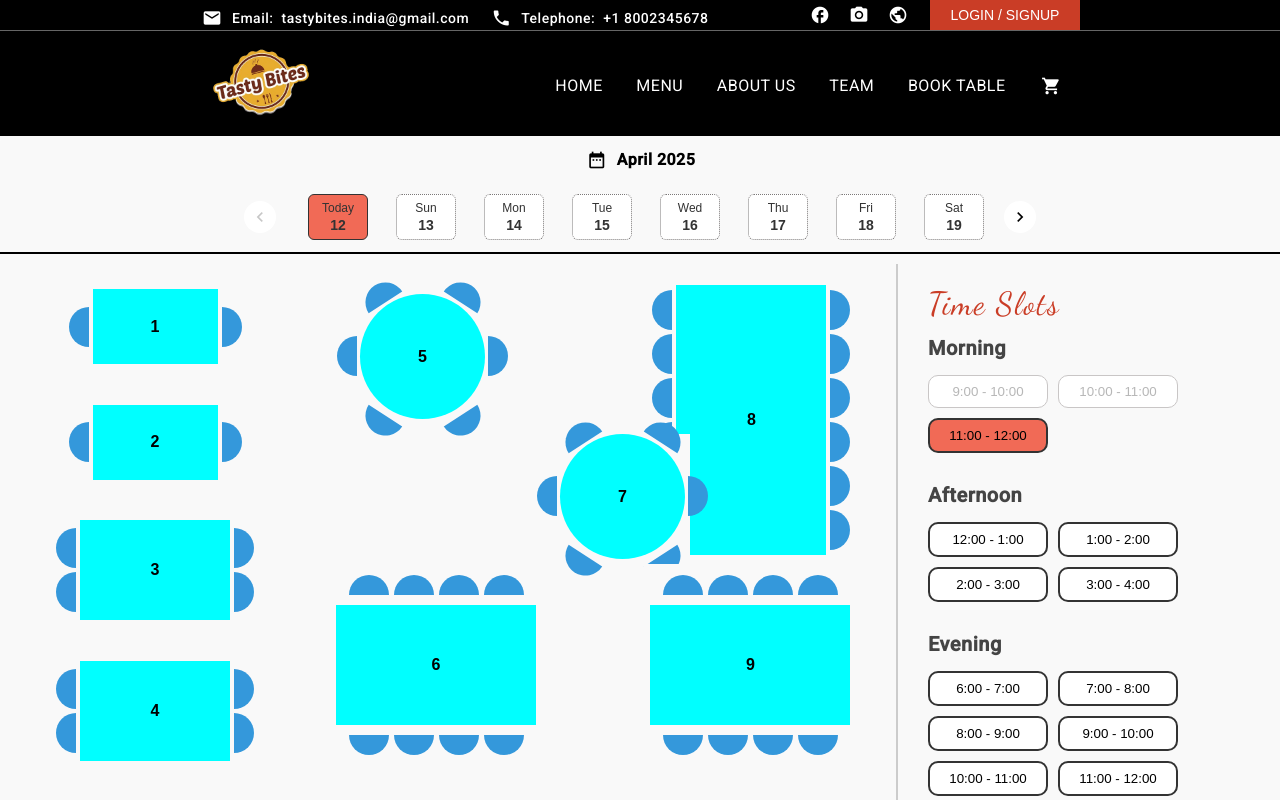
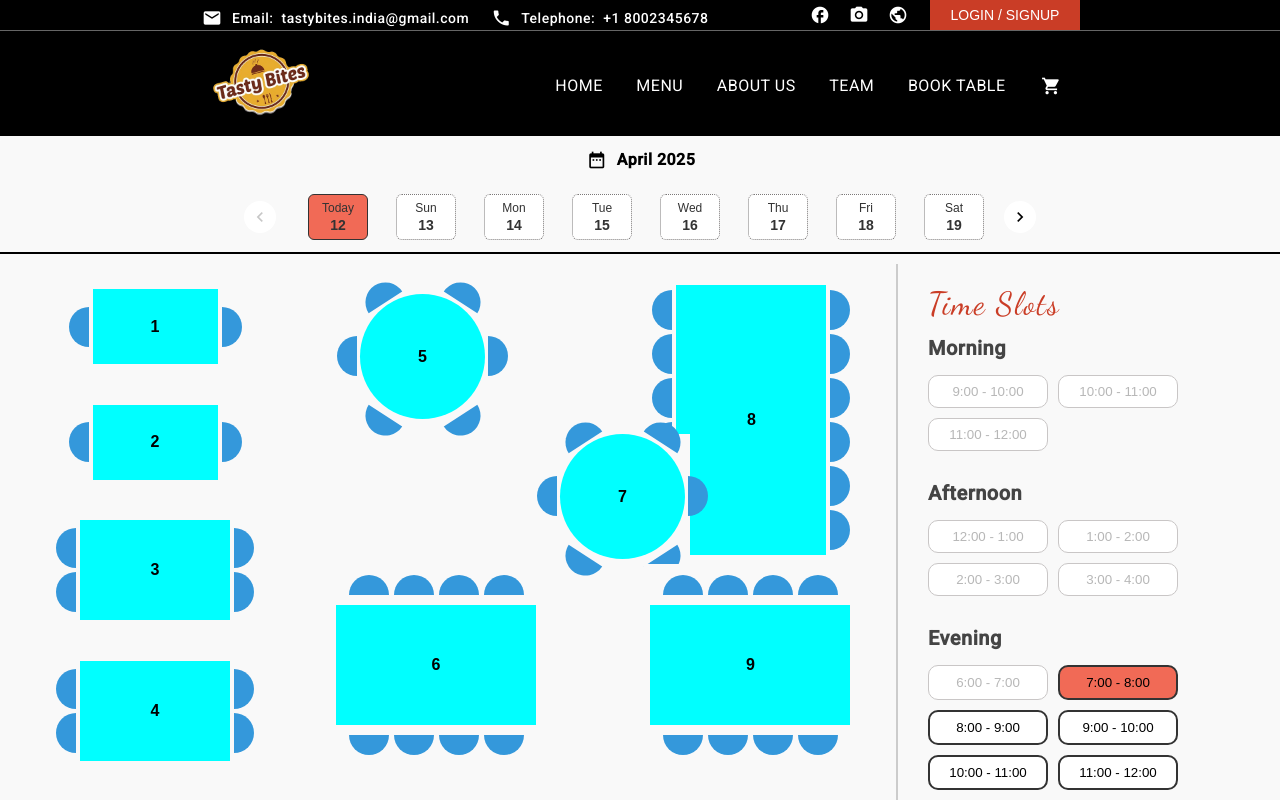
Before and after one commit to AnishJaiswal598/restaurant, an Angular app: page /book-table in a window 1280 px wide. Shown: the top 800 px of the page. Built offline with nearby package versions, Linux system fonts and the light colour scheme.

Commit message:
booking: fix the date and time logic

```diff
--- a/src/app/pages/book-table/book-table.component.html
+++ b/src/app/pages/book-table/book-table.component.html
@@ -1,7 +1,7 @@
 <div class="outer-container">
-  <app-date-picker></app-date-picker>
+  <app-date-picker (currentDate)="selectedDate($event)"></app-date-picker>
   <div class="selection-section">
     <app-table-picker></app-table-picker>
-    <app-time-picker></app-time-picker>
+    <app-time-picker [date]="date"></app-time-picker>
   </div>
 </div>
--- a/src/app/pages/book-table/book-table.component.ts
+++ b/src/app/pages/book-table/book-table.component.ts
@@ -11,6 +11,7 @@
   styleUrl: './book-table.component.css',
 })
 export class BookTableComponent implements OnInit {
+  date: number = new Date().getDate();
   public val = [
     {
       tableId: 1,
@@ -22,4 +23,8 @@
     },
   ];
   ngOnInit(): void {}
+
+  selectedDate = (currentDate: number) => {
+    this.date = currentDate;
+  };
 }
--- a/src/app/pages/book-table/date-picker/date-picker.component.ts
+++ b/src/app/pages/book-table/date-picker/date-picker.component.ts
@@ -1,4 +1,4 @@
-import { Component } from '@angular/core';
+import { Component, EventEmitter, Output } from '@angular/core';
 import { dayDate } from '../../../interfaces/dayDate.interface';
 import { MatIconModule } from '@angular/material/icon';
 import { CommonModule } from '@angular/common';
@@ -11,6 +11,7 @@
   styleUrl: './date-picker.component.css',
 })
 export class DatePickerComponent {
+  @Output() currentDate = new EventEmitter<number>();
   disableFront: boolean = false;
   disableBack: boolean = true;
   dateList: dayDate[] = [];
@@ -75,5 +76,6 @@
 
   setSelectedDate = (date: number) => {
     this.selectedDate = date;
+    this.currentDate.emit(this.selectedDate);
   };
 }
--- a/src/app/pages/book-table/time-picker/time-picker.component.html
+++ b/src/app/pages/book-table/time-picker/time-picker.component.html
@@ -8,10 +8,11 @@
         <button
           (click)="selectTimeSlot(slot.hour)"
           class="time"
-          [disabled]="slot.hour < nextHour"
+          [disabled]="slot.hour < nextHour && isCurrentDateSelectedDate()"
           [ngClass]="{
             'select-slot': this.selectedTimeSlot == slot.hour,
-            'disable-button': slot.hour < nextHour
+            'disable-button':
+              slot.hour < nextHour && isCurrentDateSelectedDate()
           }"
         >
           {{ slot.bookingTime }}
@@ -26,8 +27,12 @@
         <button
           (click)="selectTimeSlot(slot.hour)"
           class="time"
-          [disabled]="slot.hour < nextHour"
-          [ngClass]="this.selectedTimeSlot == slot.hour ? 'select-slot' : ''"
+          [disabled]="slot.hour < nextHour && isCurrentDateSelectedDate()"
+          [ngClass]="{
+            'select-slot': this.selectedTimeSlot == slot.hour,
+            'disable-button':
+              slot.hour < nextHour && isCurrentDateSelectedDate()
+          }"
         >
           {{ slot.bookingTime }}
         </button>
@@ -41,8 +46,12 @@
         <button
           (click)="selectTimeSlot(slot.hour)"
           class="time"
-          [disabled]="slot.hour < nextHour"
-          [ngClass]="this.selectedTimeSlot == slot.hour ? 'select-slot' : ''"
+          [disabled]="slot.hour < nextHour && isCurrentDateSelectedDate()"
+          [ngClass]="{
+            'select-slot': this.selectedTimeSlot == slot.hour,
+            'disable-button':
+              slot.hour < nextHour && isCurrentDateSelectedDate()
+          }"
         >
           {{ slot.bookingTime }}
         </button>
--- a/src/app/pages/book-table/time-picker/time-picker.component.ts
+++ b/src/app/pages/book-table/time-picker/time-picker.component.ts
@@ -1,4 +1,11 @@
-import { Component, OnInit } from '@angular/core';
+import {
+  Component,
+  Input,
+  OnChanges,
+  OnInit,
+  SimpleChange,
+  SimpleChanges,
+} from '@angular/core';
 import { time } from '../../../interfaces/time.interface';
 import { CommonModule } from '@angular/common';
 
@@ -9,15 +16,20 @@
   templateUrl: './time-picker.component.html',
   styleUrl: './time-picker.component.css',
 })
-export class TimePickerComponent implements OnInit {
+export class TimePickerComponent implements OnInit, OnChanges {
+  @Input() date: number = 0;
   selectedTimeSlot: number = 0;
   nextHour: number = 0;
 
   ngOnInit(): void {
-    // this.nextHour = new Date().getHours() + 1;
-    this.nextHour = 11;
+    this.nextHour = new Date().getHours() + 1;
     this.selectedTimeSlot = this.getNearestTimeSlot(this.nextHour);
   }
+
+  ngOnChanges(changes: SimpleChanges): void {
+    this.selectedTimeSlot = this.getNearestTimeSlot(this.nextHour);
+  }
+
   morningSlots: time[] = [
     { bookingTime: '9:00 - 10:00', hour: 9 },
     { bookingTime: '10:00 - 11:00', hour: 10 },
@@ -38,11 +50,14 @@
     { bookingTime: '11:00 - 12:00', hour: 23 },
   ];
 
-  selectTimeSlot = (time: number) => {
+  selectTimeSlot = (time: number): void => {
     this.selectedTimeSlot = time;
   };
 
   getNearestTimeSlot = (time: number): number => {
+    if (!this.isCurrentDateSelectedDate()) {
+      return 9;
+    }
     if (time < 9) {
       return 9;
     } else if (time > 15 && time < 18) {
@@ -51,4 +66,8 @@
       return time;
     }
   };
+
+  isCurrentDateSelectedDate = (): boolean => {
+    return this.date == new Date().getDate();
+  };
 }
```
